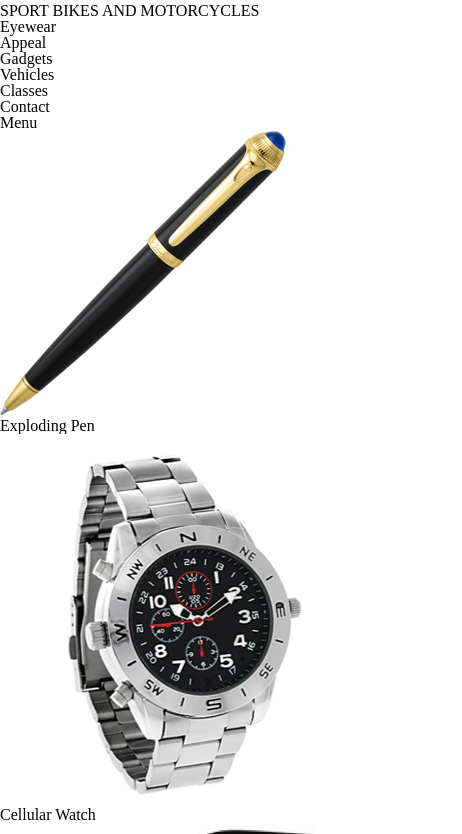
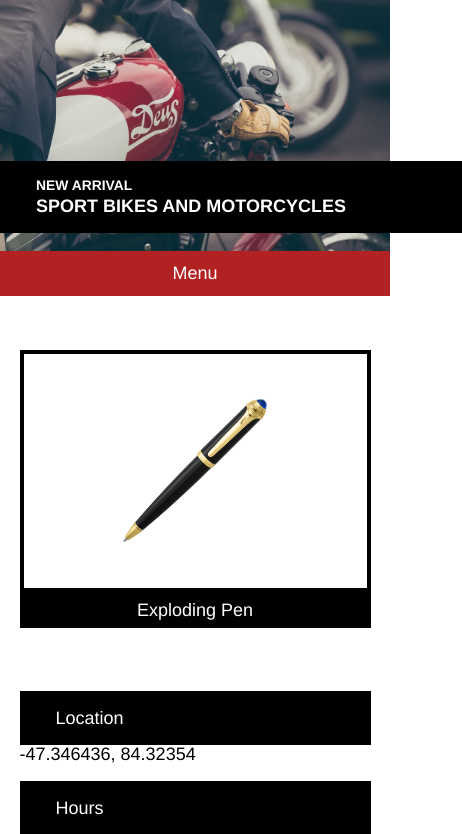
Before and after one commit to vladinskiID/SecretAgentSupply, a plain HTML site: page index.html in a window 390 px wide. Shown: the part 70-904 px from the top of the page, 462 px wide, since content can reach past the window. Drawn offline with Linux system fonts and the light colour scheme.

Commit message:
finish html and css code

```diff
--- a/index.html
+++ b/index.html
@@ -31,7 +31,7 @@
     <!-- Navigation Bar -->
 
     <nav>
-      <ul>
+      <ul class="container">
         <li>Eyewear</li>
         <li>Appeal</li>
         <li>Gadgets</li>
@@ -39,7 +39,7 @@
         <li>Classes</li>
         <li>Contact</li>
       </ul>
-      <ul>
+      <ul class="mobile container">
         <li>Menu</li>
       </ul>
     </nav>
@@ -70,7 +70,7 @@
     </section>
 
     <section class="container">
-      <div class="bussiness-info">
+      <div class="business-info">
         <div class="info">
           <span class="title">Location</span>
           <span>-47.346436, 84.32354</span>
--- a/resources/css/style.css
+++ b/resources/css/style.css
@@ -0,0 +1,205 @@
+html {
+  font-size: 18px;
+}
+
+body {
+  font-family: Helvetica;
+}
+
+.container {
+  max-width: 960px;
+  margin: 0 auto;
+}
+
+/* Header */
+
+header {
+  background-color: black;
+  color: white;
+}
+
+header .container {
+  display: flex;
+  align-items: center;
+  padding: 0.66rem 0 0.66rem 0.5rem;
+}
+
+header img {
+  height: 1.5rem;
+  padding-right: 1rem;
+}
+
+/* Main Banner */
+
+.main-banner {
+  background-image: url("../images/moto.jpeg");
+  background-size: cover;
+  background-position: center;
+  height: 25rem;
+}
+
+.main-banner .text {
+  position: relative;
+  top: 9rem;
+  width: 20rem;
+  height: auto;
+  padding: 2rem 3rem;
+  background-color: black;
+  color: white;
+}
+
+.main-banner h1{
+  font-size: 2rem;
+  padding-top: 0.25rem;
+}
+
+.main-banner h4, h1 {
+  font-weight: bold;
+}
+
+@media only screen and (max-width: 470px) {
+  .main-banner {
+    height: 15rem;
+  }
+
+  .main-banner .text {
+    top: 10rem;
+    padding: 1rem 2rem;
+        width: 100%;
+  }
+
+  .main-banner h1 {
+    font-size: 1rem;
+  }
+
+  .main-banner h4 {
+    font-size: 0.77rem;
+  }
+}
+
+/* Navigation Bar */
+
+nav {
+  background-color: firebrick;
+  color: white;
+}
+
+nav ul {
+  display: flex;
+  align-items: center;
+  justify-content: space-around;
+  padding: 0.75rem 0;
+}
+
+.mobile {
+  display: none;
+}
+
+@media only screen and (max-width: 1024px) {
+  nav .container {
+    display: none;
+  }
+
+  nav .mobile {
+    display: block;
+    text-align: center;
+  }
+}
+
+/* Products info */
+
+.products, .business-info {
+  display: flex;
+  justify-content: space-between;
+  margin-top: 3rem;
+}
+
+.product {
+  width: 30%;
+}
+
+.product-image {
+  display: flex;
+  align-items: center;
+  justify-content: center;
+  border: 4px solid black;
+  height: 9rem;
+  padding: 2rem 0;
+}
+
+.product-image img {
+    max-width: 8rem;
+}
+
+.description {
+  display: block;
+  text-align: center;
+  background-color: black;
+  color: white;
+  padding: 0.5rem;
+}
+
+.info {
+  width: 35%;
+}
+
+.info .title {
+  display: block;
+  background-color: black;
+  color: white;
+  padding: 1rem 2rem;
+}
+
+@media only screen and (max-width: 1024px) {
+  .product {
+    width: 47%;
+  }
+
+  .product.glasses {
+    display: none;
+  }
+}
+
+@media only screen and (max-width: 470px) {
+  .products,
+  .business-info {
+    flex-wrap: wrap;
+  }
+
+  .product {
+    width: 90%;
+    margin: auto;
+  }
+
+  .product.watch {
+    display: none;
+  }
+
+  .info {
+    width: 90%;
+    margin: 0.5rem auto;
+  }
+}
+
+/* Footer */
+
+footer {
+  padding: 5rem;
+  margin-top: 4rem;
+  background-color: black;
+  color: white;
+}
+
+@media only screen and (max-width: 1024px) {
+  footer {
+    padding-left: 0;
+  }
+}
+
+@media only screen and (max-width: 470px) {
+  footer {
+    padding: 4.5rem;
+    text-align: center;
+    margin: auto;
+  }
+}
```
